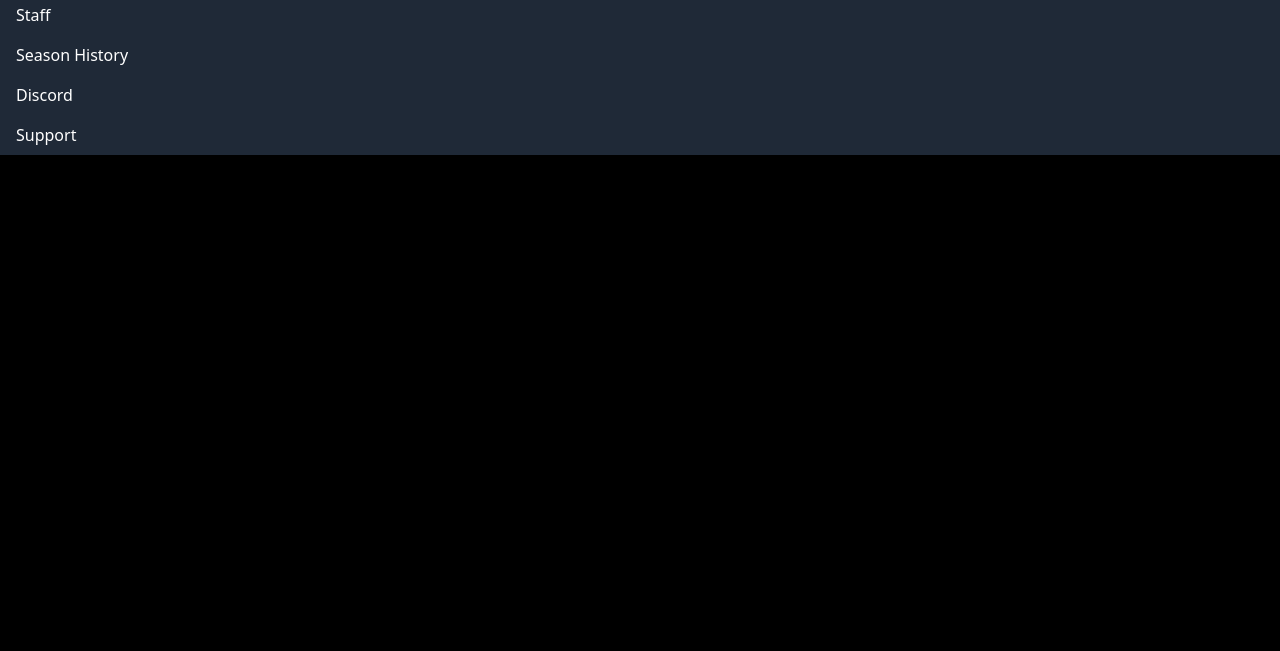
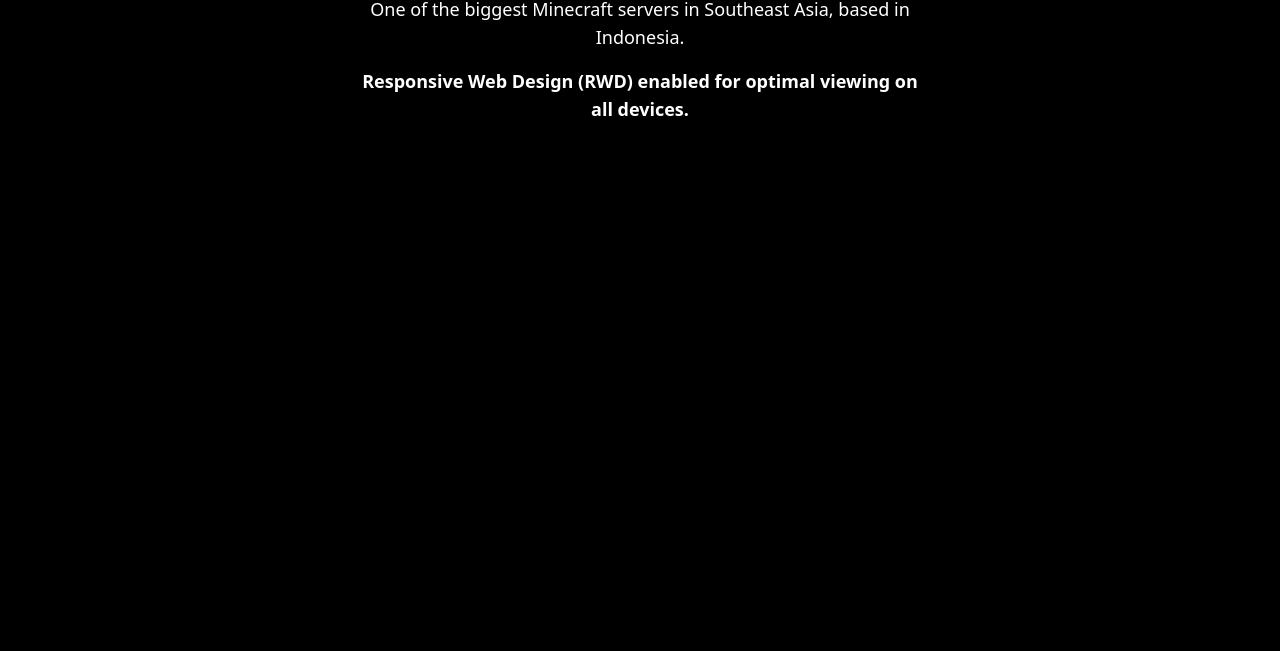
Before and after one commit to ItzGirin/Eternal_SMP, a plain HTML site: page index1.html in a window 1280 px wide. Shown: the part 149-800 px from the top of the page. Drawn offline with nearby package versions, Linux system fonts and the light colour scheme.

Commit message:
Add files via upload

```diff
--- a/index1.html
+++ b/index1.html
@@ -33,7 +33,7 @@
       </div>
     </div>
     <!-- Mobile menu -->
-    <div id="mobile-menu" class="hidden md:block bg-gray-800">
+    <div id="mobile-menu" class="hidden md:hidden bg-gray-800">
       <a href="#" class="block px-4 py-2 hover:bg-gray-700">Home</a>
       <a href="#" class="block px-4 py-2 hover:bg-gray-700">Rules</a>
       <a href="#" class="block px-4 py-2 hover:bg-gray-700">Staff</a>
```
Also changed, not shown: rules1.html (+1 -1 lines), staff1.html (+1 -1 lines).
